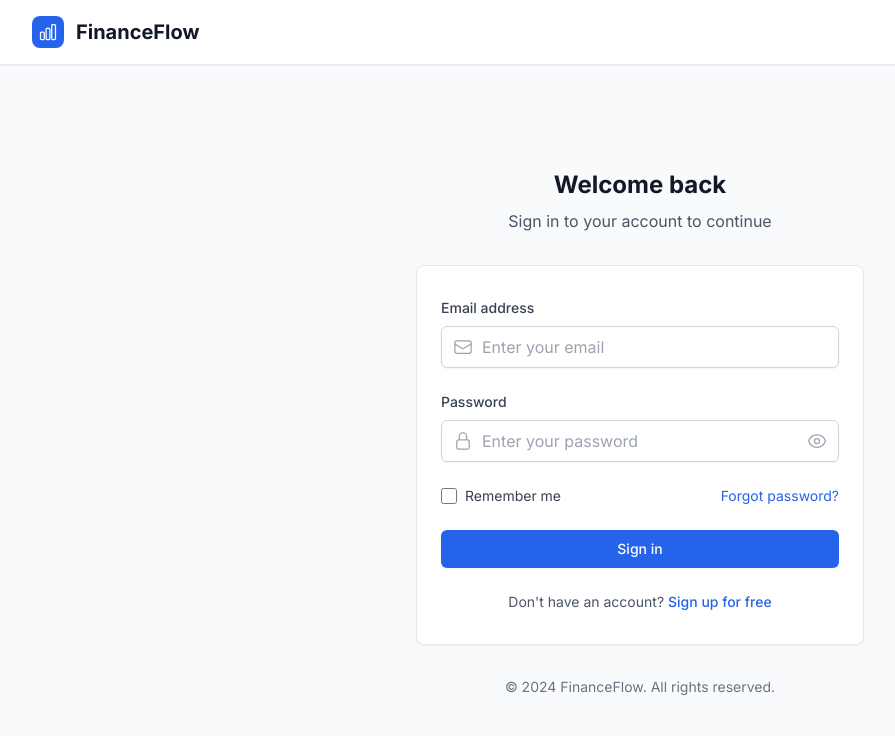
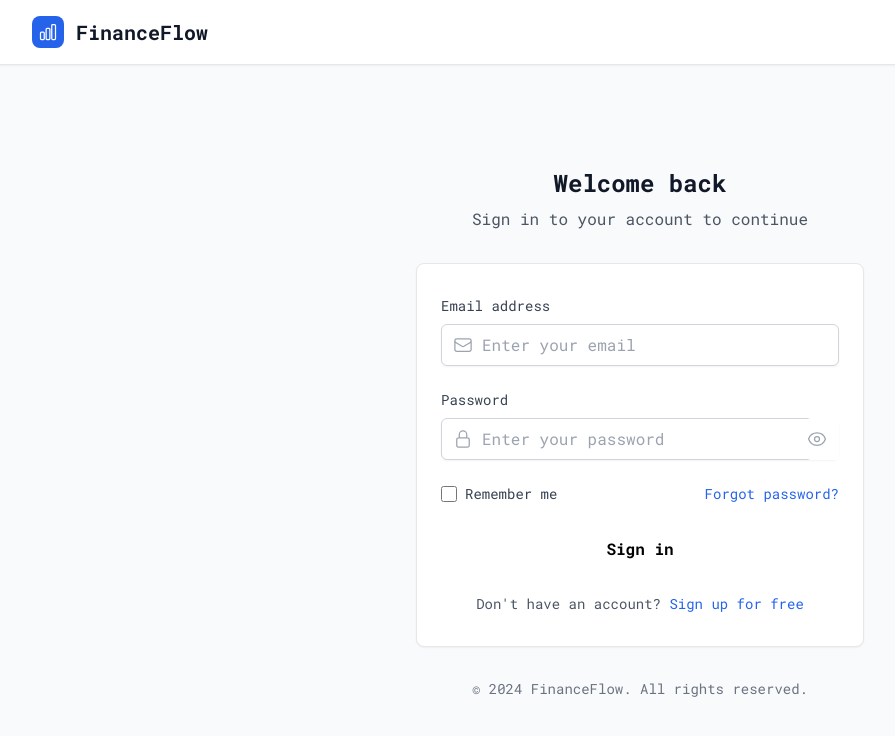
Before and after one commit to ssantaaceve/financial_control, a React (Create React App) app in the folder frontend/: page /login in a window 1280 px wide. Shown: the top 736 px of the page, without its empty margins (0-895 px from the left). Built offline with nearby package versions, Linux system fonts and the light colour scheme; no server answers; the HTML template or start-up script is replaced by a standard one.

Commit message:
Mejoras visuales: fondo, fuente y botones

```diff
--- a/frontend/public/index.html
+++ b/frontend/public/index.html
@@ -10,6 +10,7 @@
       content="Web site created using create-react-app"
     />
     <link rel="apple-touch-icon" href="%PUBLIC_URL%/logo192.png" />
+    <link href="https://fonts.googleapis.com/css2?family=Roboto+Mono:wght@400;700&display=swap" rel="stylesheet">
     <!--
       manifest.json provides metadata used when your web app is installed on a
       user's mobile device or desktop. See https://developers.google.com/web/fundamentals/web-app-manifest/
--- a/frontend/src/App.tsx
+++ b/frontend/src/App.tsx
@@ -22,7 +22,7 @@ const AppContent: React.FC = () => {
   const { isAuthenticated } = useAuth();
 
   return (
-    <div className="App">
+    <div className="min-h-screen bg-main-bg font-mono text-white">
       {isAuthenticated && <Navbar />}
       <main className={isAuthenticated ? "main-content" : ""}>
         <Routes>
--- a/frontend/src/index.css
+++ b/frontend/src/index.css
@@ -11,11 +11,9 @@
 }
 
 body {
-  font-family: 'Inter', -apple-system, BlinkMacSystemFont, 'Segoe UI', 'Roboto', 'Oxygen',
-    'Ubuntu', 'Cantarell', 'Fira Sans', 'Droid Sans', 'Helvetica Neue', sans-serif;
-  -webkit-font-smoothing: antialiased;
-  -moz-osx-font-smoothing: grayscale;
-  color: #1a202c;
+  background: #000058;
+  font-family: 'Roboto Mono', monospace;
+  color: #fff;
 }
 
 code {
--- a/frontend/src/pages/Budgets.tsx
+++ b/frontend/src/pages/Budgets.tsx
@@ -135,7 +135,7 @@ const Budgets: React.FC = () => {
             setEditingBudget(null);
             resetForm();
           }}
-          className="inline-flex items-center px-4 py-2 border border-transparent rounded-md shadow-sm text-sm font-medium text-white bg-blue-600 hover:bg-blue-700"
+          className="inline-flex items-center px-4 py-2 border border-transparent rounded font-bold text-black bg-white hover:bg-gray-200 transition"
         >
           <PlusIcon className="h-4 w-4 mr-2" />
           Add Budget
@@ -213,13 +213,13 @@ const Budgets: React.FC = () => {
                       setEditingBudget(null);
                       resetForm();
                     }}
-                    className="px-4 py-2 border border-gray-300 rounded-md text-sm font-medium text-gray-700 bg-white hover:bg-gray-50"
+                    className="px-4 py-2 border border-gray-300 rounded font-bold text-black bg-white hover:bg-gray-200 transition"
                   >
                     Cancel
                   </button>
                   <button
                     type="submit"
-                    className="px-4 py-2 border border-transparent rounded-md shadow-sm text-sm font-medium text-white bg-blue-600 hover:bg-blue-700"
+                    className="px-4 py-2 border border-transparent rounded font-bold text-black bg-white hover:bg-gray-200 transition"
                   >
                     {editingBudget ? 'Update' : 'Add'}
                   </button>
@@ -243,13 +243,13 @@ const Budgets: React.FC = () => {
                 <div className="flex space-x-2">
                   <button
                     onClick={() => handleEdit(budget)}
-                    className="text-gray-400 hover:text-gray-600"
+                    className="text-black hover:text-gray-600 bg-white rounded p-1 font-bold hover:bg-gray-200 transition"
                   >
                     <PencilIcon className="h-4 w-4" />
                   </button>
                   <button
                     onClick={() => handleDelete(budget.id)}
-                    className="text-gray-400 hover:text-red-600"
+                    className="text-black hover:text-red-600 bg-white rounded p-1 font-bold hover:bg-gray-200 transition"
                   >
                     <TrashIcon className="h-4 w-4" />
                   </button>
--- a/frontend/src/pages/Login.tsx
+++ b/frontend/src/pages/Login.tsx
@@ -85,7 +85,7 @@ const Login: React.FC = () => {
             <button
               type="button"
               onClick={() => setShowPassword(!showPassword)}
-              className="absolute inset-y-0 right-0 pr-3 flex items-center"
+              className="absolute inset-y-0 right-0 pr-3 flex items-center bg-white text-black font-bold rounded hover:bg-gray-200 transition"
             >
               {showPassword ? (
                 <EyeSlashIcon className="h-5 w-5 text-gray-400 hover:text-gray-600" />
@@ -119,10 +119,10 @@ const Login: React.FC = () => {
         <button
           type="submit"
           disabled={isLoading}
-          className="w-full flex justify-center py-2 px-4 border border-transparent rounded-md shadow-sm text-sm font-medium text-white bg-blue-600 hover:bg-blue-700 focus:outline-none focus:ring-2 focus:ring-offset-2 focus:ring-blue-500 disabled:opacity-50 disabled:cursor-not-allowed"
+          className="w-full flex justify-center py-2 px-4 border border-transparent rounded font-bold text-black bg-white hover:bg-gray-200 transition disabled:opacity-50 disabled:cursor-not-allowed"
         >
           {isLoading ? (
-            <div className="w-5 h-5 border-2 border-white border-t-transparent rounded-full animate-spin"></div>
+            <div className="w-5 h-5 border-2 border-black border-t-transparent rounded-full animate-spin"></div>
           ) : (
             'Sign in'
           )}
--- a/frontend/src/pages/Movements.tsx
+++ b/frontend/src/pages/Movements.tsx
@@ -124,7 +124,7 @@ const Movements: React.FC = () => {
         <div className="flex space-x-3">
           <button
             onClick={() => setShowFilters(!showFilters)}
-            className="inline-flex items-center px-4 py-2 border border-gray-300 rounded-md shadow-sm text-sm font-medium text-gray-700 bg-white hover:bg-gray-50"
+            className="inline-flex items-center px-4 py-2 border border-gray-300 rounded font-bold text-black bg-white hover:bg-gray-200 transition"
           >
             <FunnelIcon className="h-4 w-4 mr-2" />
             Filters
@@ -135,7 +135,7 @@ const Movements: React.FC = () => {
               setEditingMovement(null);
               resetForm();
             }}
-            className="inline-flex items-center px-4 py-2 border border-transparent rounded-md shadow-sm text-sm font-medium text-white bg-blue-600 hover:bg-blue-700"
+            className="inline-flex items-center px-4 py-2 border border-transparent rounded font-bold text-black bg-white hover:bg-gray-200 transition"
           >
             <PlusIcon className="h-4 w-4 mr-2" />
             Add Movement
@@ -270,13 +270,13 @@ const Movements: React.FC = () => {
                       setEditingMovement(null);
                       resetForm();
                     }}
-                    className="px-4 py-2 border border-gray-300 rounded-md text-sm font-medium text-gray-700 bg-white hover:bg-gray-50"
+                    className="px-4 py-2 border border-gray-300 rounded font-bold text-black bg-white hover:bg-gray-200 transition"
                   >
                     Cancel
                   </button>
                   <button
                     type="submit"
-                    className="px-4 py-2 border border-transparent rounded-md shadow-sm text-sm font-medium text-white bg-blue-600 hover:bg-blue-700"
+                    className="px-4 py-2 border border-transparent rounded font-bold text-black bg-white hover:bg-gray-200 transition"
                   >
                     {editingMovement ? 'Update' : 'Add'}
                   </button>
@@ -317,13 +317,13 @@ const Movements: React.FC = () => {
                     </div>
                     <button
                       onClick={() => handleEdit(movement)}
-                      className="text-gray-400 hover:text-gray-600"
+                      className="text-black hover:text-gray-600 bg-white rounded p-1 font-bold hover:bg-gray-200 transition"
                     >
                       <PencilIcon className="h-4 w-4" />
                     </button>
                     <button
                       onClick={() => handleDelete(movement.id)}
-                      className="text-gray-400 hover:text-red-600"
+                      className="text-black hover:text-red-600 bg-white rounded p-1 font-bold hover:bg-gray-200 transition"
                     >
                       <TrashIcon className="h-4 w-4" />
                     </button>
--- a/frontend/src/pages/Profile.tsx
+++ b/frontend/src/pages/Profile.tsx
@@ -82,7 +82,7 @@ const Profile: React.FC = () => {
           <h2 className="text-lg font-medium text-gray-900">Personal Information</h2>
           <button
             onClick={() => setShowEditForm(!showEditForm)}
-            className="inline-flex items-center px-3 py-2 border border-gray-300 rounded-md text-sm font-medium text-gray-700 bg-white hover:bg-gray-50"
+            className="inline-flex items-center px-3 py-2 border border-gray-300 rounded font-bold text-black bg-white hover:bg-gray-200 transition"
           >
             <PencilIcon className="h-4 w-4 mr-2" />
             {showEditForm ? 'Cancel' : 'Edit'}
@@ -133,14 +133,14 @@ const Profile: React.FC = () => {
                     });
                     setMessage(null);
                   }}
-                  className="px-4 py-2 border border-gray-300 rounded-md text-sm font-medium text-gray-700 bg-white hover:bg-gray-50"
+                  className="px-4 py-2 border border-gray-300 rounded font-bold text-black bg-white hover:bg-gray-200 transition"
                 >
                   Cancel
                 </button>
                 <button
                   type="submit"
                   disabled={loading}
-                  className="px-4 py-2 border border-transparent rounded-md shadow-sm text-sm font-medium text-white bg-blue-600 hover:bg-blue-700 disabled:opacity-50"
+                  className="px-4 py-2 border border-transparent rounded font-bold text-black bg-white hover:bg-gray-200 transition disabled:opacity-50"
                 >
                   {loading ? 'Saving...' : 'Save Changes'}
                 </button>
@@ -204,7 +204,7 @@ const Profile: React.FC = () => {
               </div>
               <button
                 onClick={logout}
-                className="inline-flex items-center px-4 py-2 border border-gray-300 rounded-md shadow-sm text-sm font-medium text-gray-700 bg-white hover:bg-gray-50"
+                className="inline-flex items-center px-4 py-2 border border-gray-300 rounded font-bold text-black bg-white hover:bg-gray-200 transition"
               >
                 Sign Out
               </button>
--- a/frontend/src/pages/Register.tsx
+++ b/frontend/src/pages/Register.tsx
@@ -206,10 +206,10 @@ const Register: React.FC = () => {
         <button
           type="submit"
           disabled={isLoading}
-          className="w-full flex justify-center py-2 px-4 border border-transparent rounded-md shadow-sm text-sm font-medium text-white bg-blue-600 hover:bg-blue-700 focus:outline-none focus:ring-2 focus:ring-offset-2 focus:ring-blue-500 disabled:opacity-50 disabled:cursor-not-allowed"
+          className="w-full flex justify-center py-2 px-4 border border-transparent rounded font-bold text-black bg-white hover:bg-gray-200 transition disabled:opacity-50 disabled:cursor-not-allowed"
         >
           {isLoading ? (
-            <div className="w-5 h-5 border-2 border-white border-t-transparent rounded-full animate-spin"></div>
+            <div className="w-5 h-5 border-2 border-black border-t-transparent rounded-full animate-spin"></div>
           ) : (
             'Create account'
           )}
--- a/frontend/tailwind.config.js
+++ b/frontend/tailwind.config.js
@@ -4,7 +4,14 @@ module.exports = {
     "./src/**/*.{js,jsx,ts,tsx}",
   ],
   theme: {
-    extend: {},
+    extend: {
+      fontFamily: {
+        mono: ['Roboto Mono', 'monospace'],
+      },
+      colors: {
+        'main-bg': '#000058',
+      },
+    },
   },
   plugins: [],
 }
```
